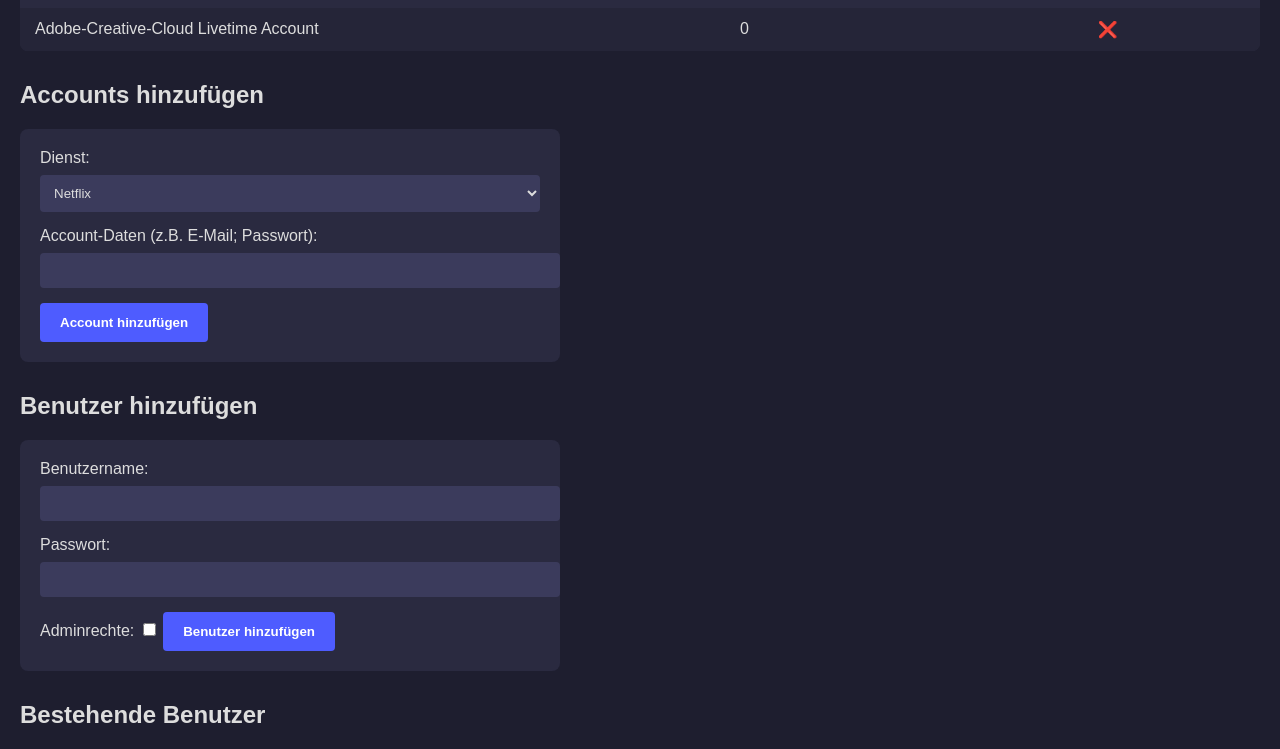
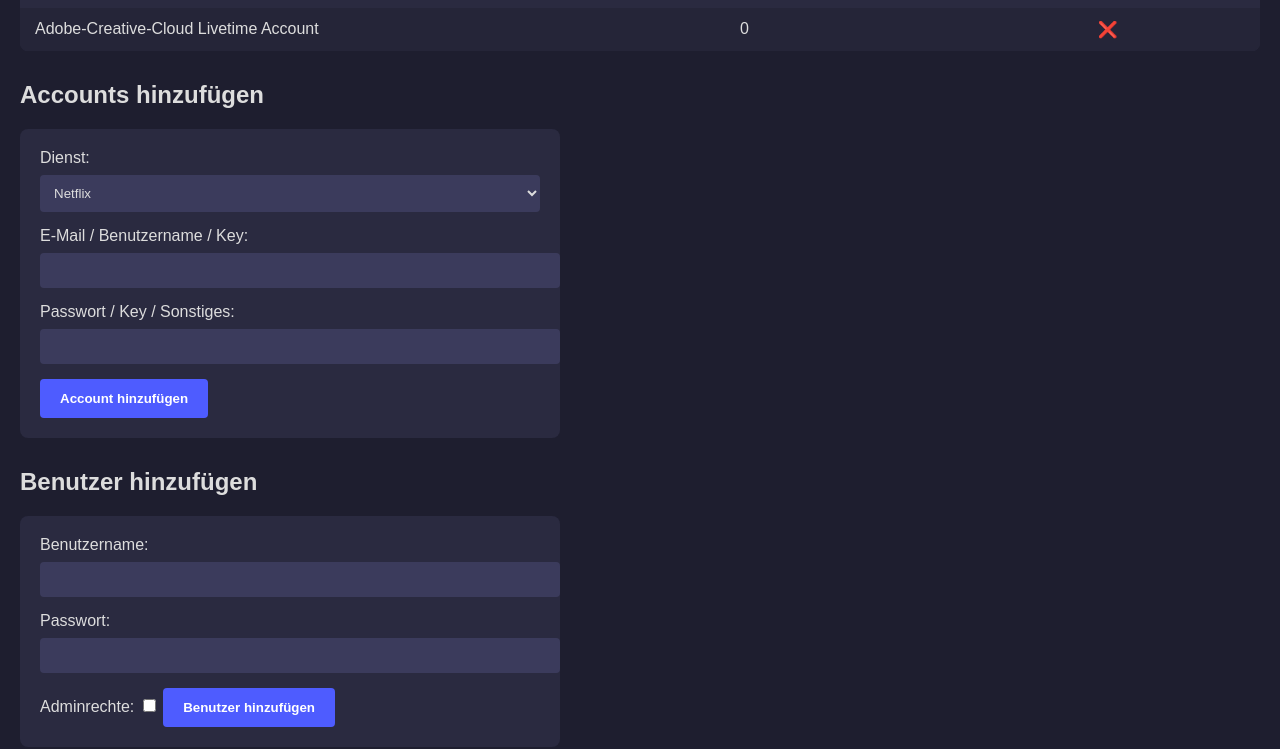
Before and after one commit to hcpbrucks/pluezz-dashboard, a Flask app: page /admin in a window 1280 px wide. Shown: the part 1459-2208 px from the top of the page. Run offline with Flask 3, Linux system fonts and the light colour scheme; the visitor is signed in with stand-in values (Sample User, id 1).

Commit message:
Update admin.html

```diff
--- a/pluezz-dashboard/templates/admin.html
+++ b/pluezz-dashboard/templates/admin.html
@@ -60,7 +60,7 @@
             background-color: #3b3b5c;
             color: #ddd;
         }
-        input[type="submit"] {
+        input[type="submit"], button[type="submit"] {
             background-color: #4e5cff;
             color: white;
             border: none;
@@ -69,7 +69,7 @@
             cursor: pointer;
             font-weight: bold;
         }
-        input[type="submit"]:hover {
+        input[type="submit"]:hover, button[type="submit"]:hover {
             background-color: #3b47d9;
         }
         .flash {
@@ -115,19 +115,23 @@
     </table>
 
     <h2>Accounts hinzufügen</h2>
-    <form method="post">
+    <form method="POST" action="{{ url_for('admin') }}">
         <input type="hidden" name="action" value="add_account" />
+
         <label for="dienst">Dienst:</label>
         <select name="dienst" id="dienst" required>
             {% for d in dienste %}
-            <option value="{{ d }}">{{ d }}</option>
+                <option value="{{ d }}">{{ d }}</option>
             {% endfor %}
         </select>
 
-        <label for="account">Account-Daten (z.B. E-Mail; Passwort):</label>
-        <input type="text" name="account" id="account" required />
+        <label for="email">E-Mail / Benutzername / Key:</label>
+        <input type="text" name="email" id="email" required />
 
-        <input type="submit" value="Account hinzufügen" />
+        <label for="password">Passwort / Key / Sonstiges:</label>
+        <input type="text" name="password" id="password" required />
+
+        <button type="submit">Account hinzufügen</button>
     </form>
 
     <h2>Benutzer hinzufügen</h2>
```
